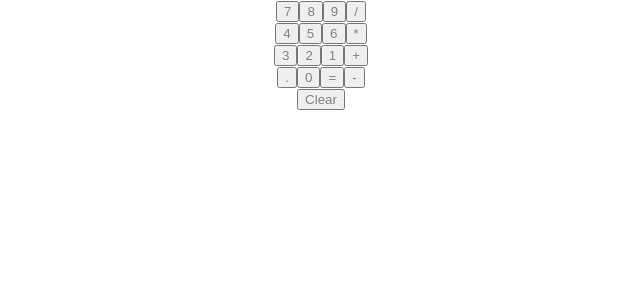
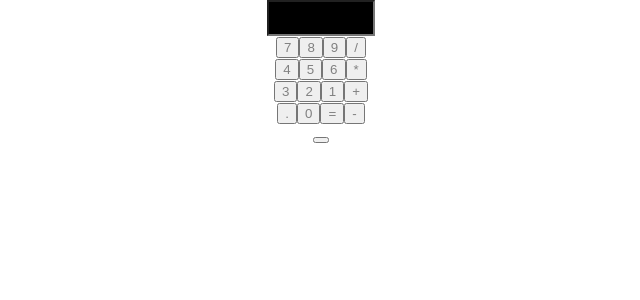
Before and after one commit to AdrianGHub/calc-app, a React (Create React App) app: page / in a window 1280 px wide. Shown: the top 300 px of the page, without its empty margins (319-959 px from the left). Built offline with nearby package versions, Linux system fonts and the light colour scheme.

Commit message:
feat: implement calculator structure layout

```diff
--- a/public/index.html
+++ b/public/index.html
@@ -24,7 +24,7 @@
       work correctly both with client-side routing and a non-root public URL.
       Learn how to configure a non-root public URL by running `npm run build`.
     -->
-    <title>React App</title>
+    <title>Calculator</title>
   </head>
   <body>
     <noscript>You need to enable JavaScript to run this app.</noscript>
--- a/src/App.js
+++ b/src/App.js
@@ -1,11 +1,14 @@
 import React from 'react';
-import './App.css';
+import classes from './App.module.css';
 import Button from './components/Button/Button';
+import Input from './components/Input/Input';
+import ClearButton from './components/ClearButton/ClearButton';
 
 function App() {
   return (
-    <div className="App">
-            <div className="CalcWrapper">
+    <div className={classes.App}>
+            <div className={classes.CalcWrapper}>
+              <Input />
               <div className="Row">
                 <Button>7</Button>
                 <Button>8</Button>
@@ -31,7 +34,7 @@ function App() {
                 <Button>-</Button>
               </div>
               <div className="Row">
-                <Button>Clear</Button>
+                <ClearButton>Clear</ClearButton>
               </div>
             </div>
 
--- a/src/components/Button/Button.js
+++ b/src/components/Button/Button.js
@@ -1,7 +1,7 @@
 import React from 'react';
 import classes from '../Button/Button.module.css';
 
-const Button = (props) => {
+const button = (props) => {
     return (
         <button className={classes.Button}>
             {props.children}
@@ -9,4 +9,4 @@ const Button = (props) => {
     );
 };
 
-export default Button;
+export default button;
--- /dev/null
+++ b/src/components/ClearButton/ClearButton.js
@@ -0,0 +1,12 @@
+import React from 'react';
+import classes from './ClearButton.module.css';
+
+const clearButton = (props) => {
+    return (
+        <button className={classes}>
+
+        </button>
+    );
+};
+
+export default clearButton;
--- /dev/null
+++ b/src/components/Input/Input.js
@@ -0,0 +1,10 @@
+import React from 'react';
+import classes from './Input.module.css';
+
+const input = (props) => {
+    return (
+        <input className={classes.Input} />
+    );
+};
+
+export default input;
--- /dev/null
+++ b/src/components/Input/Input.module.css
@@ -0,0 +1,5 @@
+.Input {
+    background-color: #000;
+    width: 100px;
+    height: 30px;
+}
```
Also changed, not shown: src/App.module.css (renamed from src/App.css), src/components/ClearButton/ClearButton.module.css (added).
